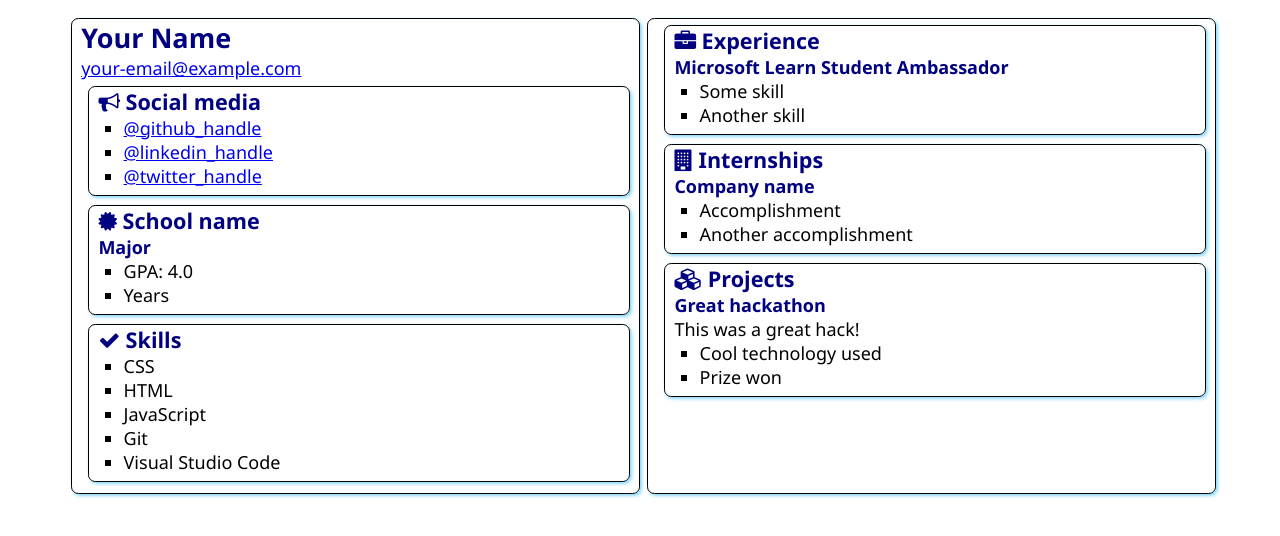
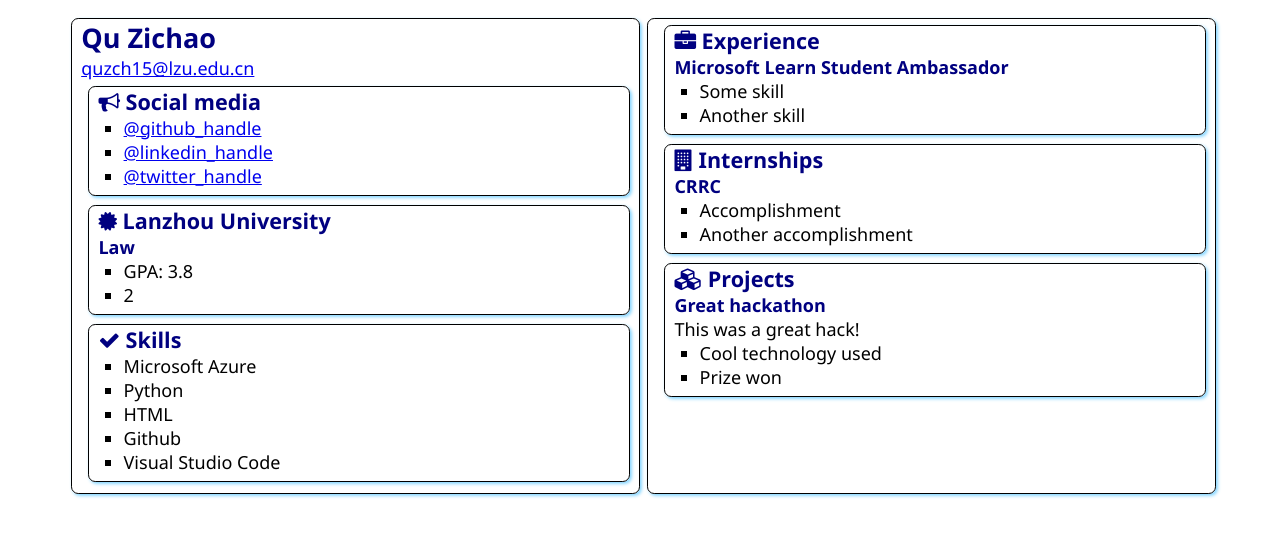
Before and after one commit to quizchase/SATechnicalOnboarding, a plain HTML site: page src/index.html in a window 1280 px wide. Drawn offline with Linux system fonts and the light colour scheme.

Commit message:
Added Name and Details

```diff
--- a/src/index.html
+++ b/src/index.html
@@ -12,8 +12,8 @@
 <body>
     <main>
         <article class="box">
-            <h1>Your Name</h1>
-            <div><a href="mailto:your.email@example.com">your-email@example.com</a></div>
+            <h1>Qu Zichao</h1>
+            <div><a href="mailto:quzch15@lzu.edu.cn">quzch15@lzu.edu.cn</a></div>
 
             <section class="box">
                 <h2>
@@ -21,9 +21,9 @@
                     Social media
                 </h2>
                 <ul>
-                    <li><a href="https://github.com/<handle>">@github_handle</a></li>
-                    <li><a href="https://linkedin.com/in/<handle>">@linkedin_handle</a></li>
-                    <li><a href="https://twitter.com/<handle>">@twitter_handle</a></li>
+                    <li><a href="https://github.com/quizchase">@github_handle</a></li>
+                    <li><a href="https://www.linkedin.com/in/%E5%AD%90%E8%B6%85-%E7%9E%BF-6123a8135">@linkedin_handle</a></li>
+                    <li><a href="https://twitter.com/QuizChase">@twitter_handle</a></li>
                 </ul>
             </section>
 
@@ -31,12 +31,12 @@
                 <div class="education">
                     <h2>
                         <i class="fa fa-certificate" aria-hidden="true"></i>
-                        School name
+                        Lanzhou University
                     </h2>
-                    <h3>Major</h3>
+                    <h3>Law</h3>
                     <ul>
-                        <li>GPA: 4.0</li>
-                        <li>Years</li>
+                        <li>GPA: 3.8</li>
+                        <li>2</li>
                     </ul>
                 </div>
             </section>
@@ -47,10 +47,10 @@
                     Skills
                 </h2>
                 <ul>
-                    <li>CSS</li>
+                    <li>Microsoft Azure</li>
+                    <li>Python</li>
                     <li>HTML</li>
-                    <li>JavaScript</li>
-                    <li>Git</li>
+                    <li>Github</li>
                     <li>Visual Studio Code</li>
                 </ul>
             </section>
@@ -73,7 +73,7 @@
                     Internships
                 </h2>
 
-                <h3>Company name</h3>
+                <h3>CRRC</h3>
                 <ul>
                     <li>Accomplishment</li>
                     <li>Another accomplishment</li>
```
